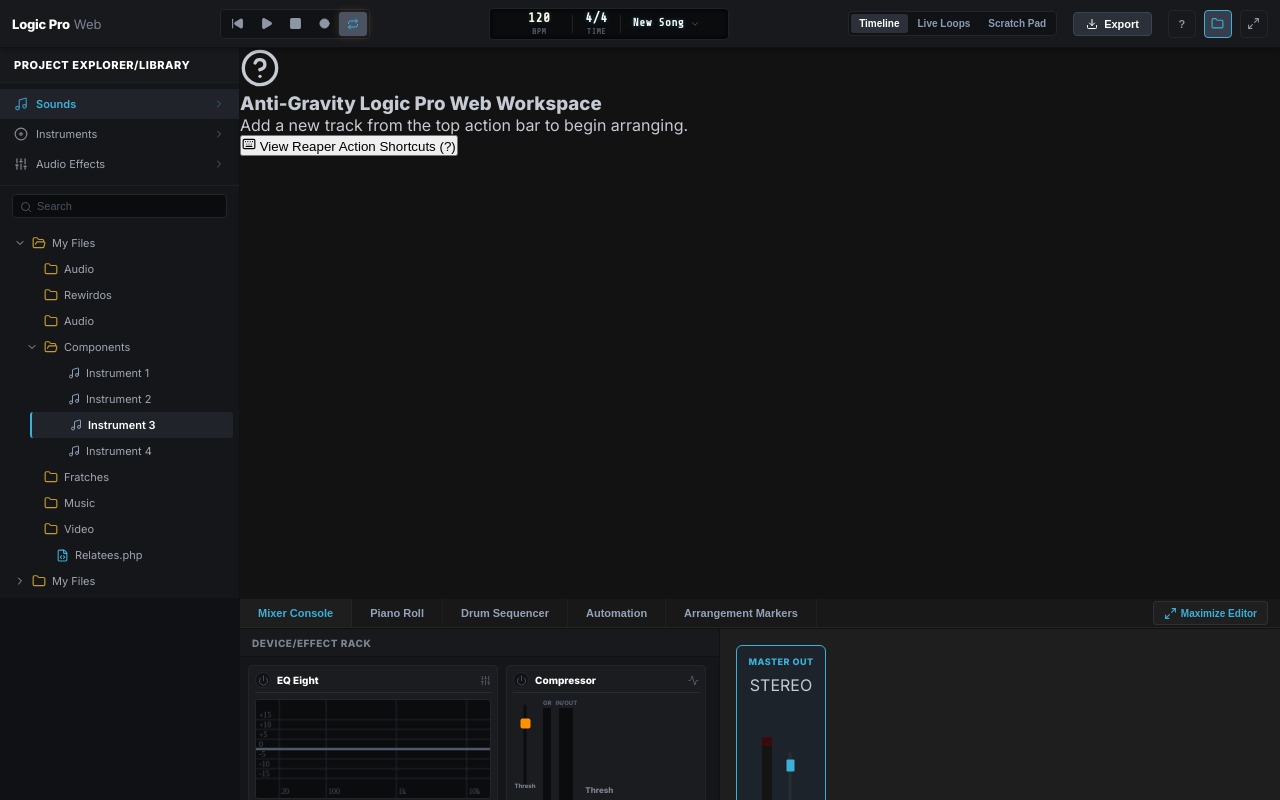
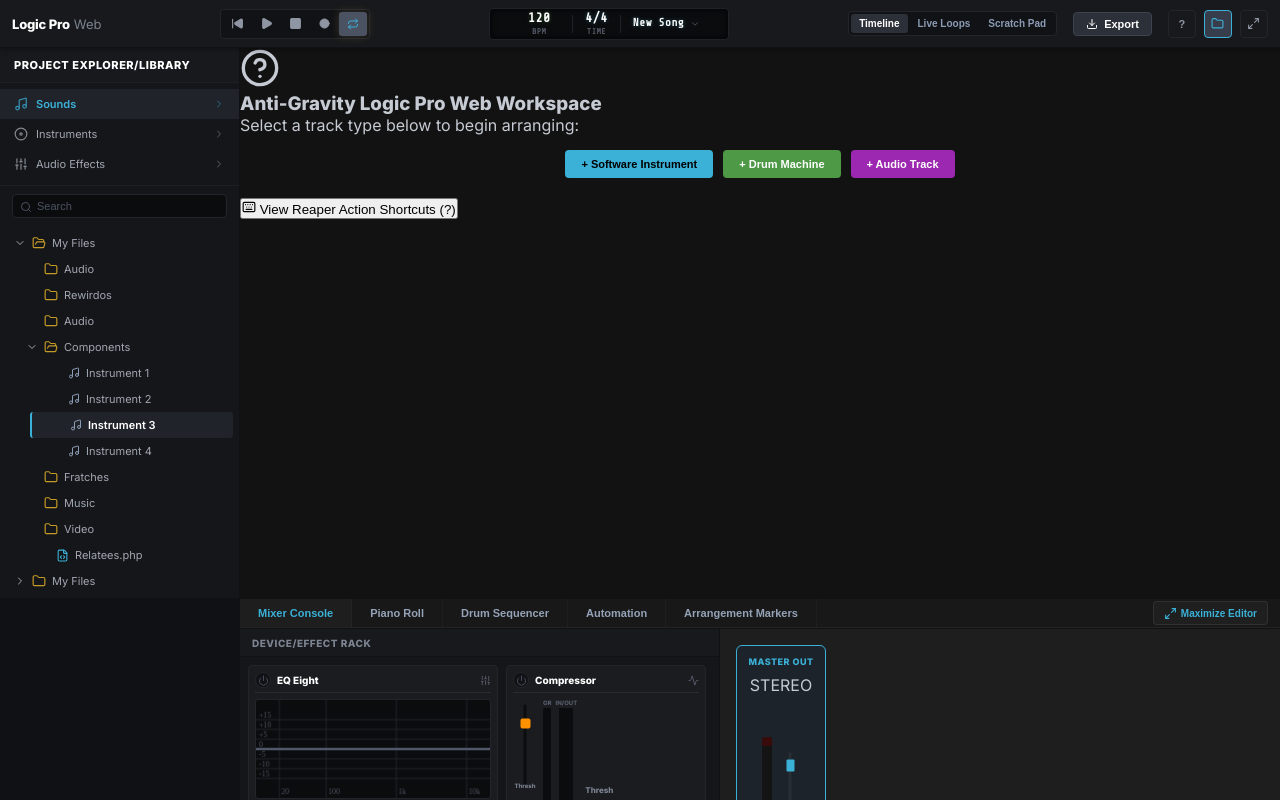
Before and after one commit to jinsung8239/moohyun523, a React (Vite) app: page / in a window 1280 px wide. Built offline with nearby package versions, Linux system fonts and the light colour scheme.

Commit message:
feat: Add Software Instrument, Drum Machine, and Audio Track creation buttons directly to empty workspace state

```diff
--- a/src/App.tsx
+++ b/src/App.tsx
@@ -459,7 +459,55 @@
           <div className="empty-sequencer-state">
             <HelpCircle size={40} className="empty-icon animate-pulse" />
             <h3>Anti-Gravity Logic Pro Web Workspace</h3>
-            <p>Add a new track from the top action bar to begin arranging.</p>
+            <p>Select a track type below to begin arranging:</p>
+
+            <div style={{ display: 'flex', gap: '10px', marginTop: '15px', marginBottom: '20px', justifyContent: 'center' }}>
+              <button
+                onClick={() => handleAddTrack('synth')}
+                style={{
+                  backgroundColor: '#3bb1d8',
+                  color: '#000',
+                  border: 'none',
+                  borderRadius: '4px',
+                  padding: '8px 16px',
+                  fontWeight: 'bold',
+                  fontSize: '11px',
+                  cursor: 'pointer'
+                }}
+              >
+                + Software Instrument
+              </button>
+              <button
+                onClick={() => handleAddTrack('drum')}
+                style={{
+                  backgroundColor: '#4d9945',
+                  color: '#fff',
+                  border: 'none',
+                  borderRadius: '4px',
+                  padding: '8px 16px',
+                  fontWeight: 'bold',
+                  fontSize: '11px',
+                  cursor: 'pointer'
+                }}
+              >
+                + Drum Machine
+              </button>
+              <button
+                onClick={() => handleAddTrack('audio')}
+                style={{
+                  backgroundColor: '#9c27b0',
+                  color: '#fff',
+                  border: 'none',
+                  borderRadius: '4px',
+                  padding: '8px 16px',
+                  fontWeight: 'bold',
+                  fontSize: '11px',
+                  cursor: 'pointer'
+                }}
+              >
+                + Audio Track
+              </button>
+            </div>
 
             <button
               className="shortcut-info-btn"
```
